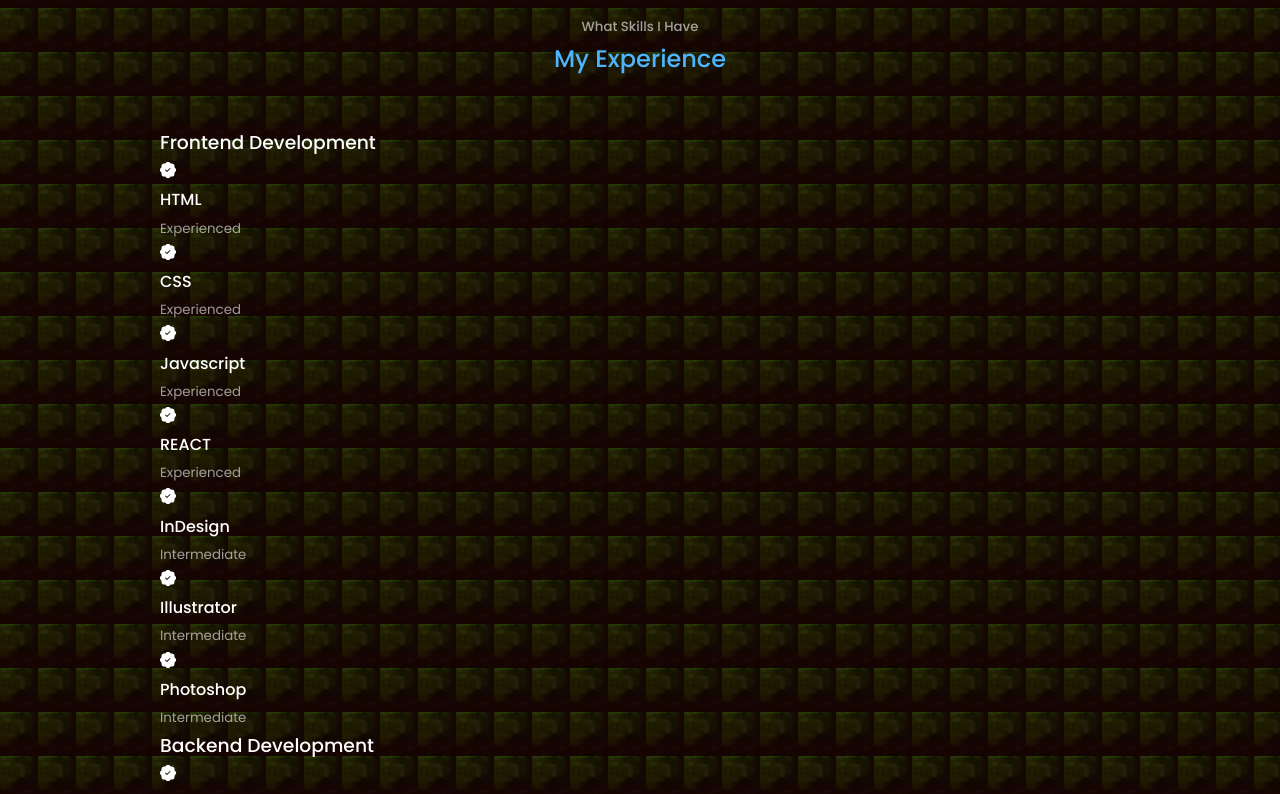
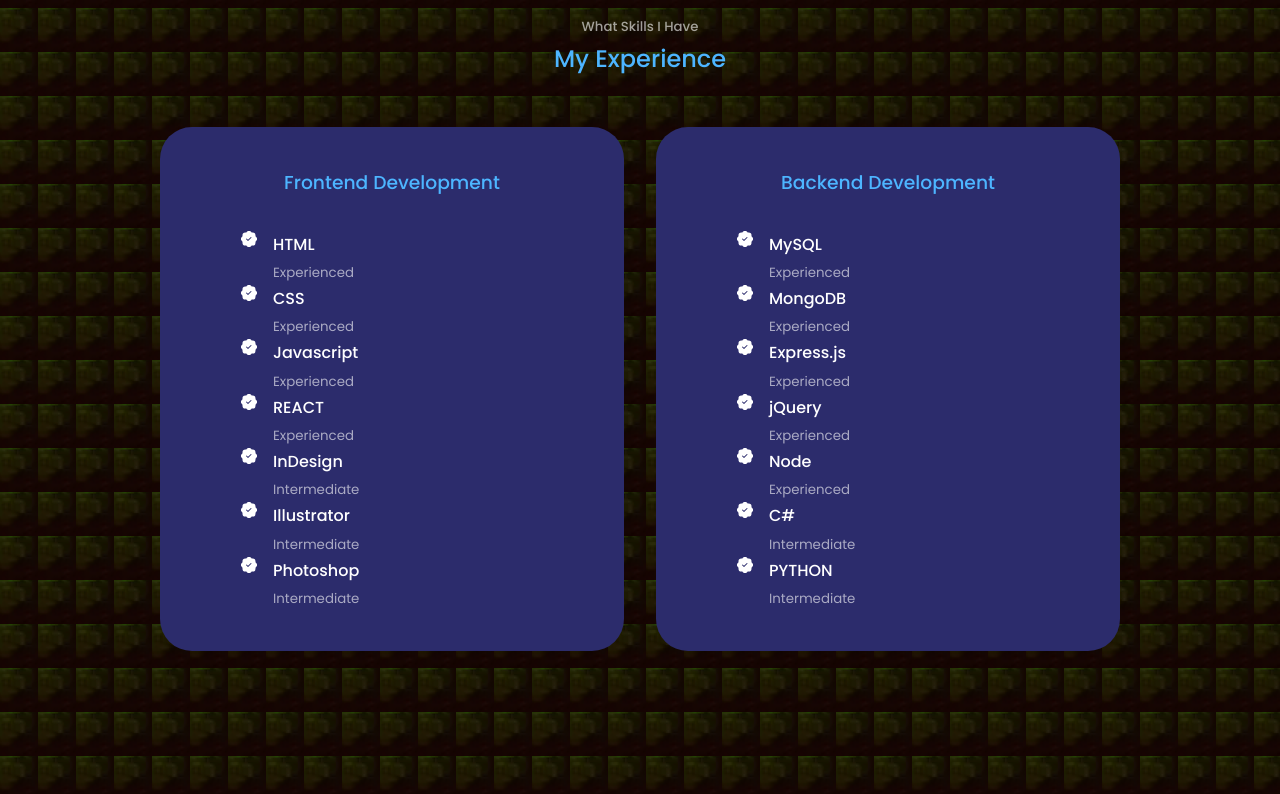
Before and after one commit to SarahLabrotLientz/react-portfolio, a React (Create React App) app: page / in a window 1280 px wide. Shown: the part 1840-2634 px from the top of the page. Built offline with nearby package versions, Linux system fonts and the light colour scheme.

Commit message:
experience section complete

```diff
--- a/src/components/experience/experience.css
+++ b/src/components/experience/experience.css
@@ -0,0 +1,36 @@
+.experience__container {
+    display: grid;
+    grid-template-columns: 1fr 1fr;
+    gap: 2rem;
+}
+
+.experience__container > div {
+    background: var(--color-bg-variant);
+    padding: 2.4rem 5rem;
+    border-radius: 2rem;
+    border: 1px solid transparent;
+    transition:
+}
+
+.experience__container > div:hover {
+    background: transparent;
+    border-color: var(--color-primary-variant);
+    cursor:default;
+}
+.experience__container > div h3 {
+    text-align: center;
+    margin-bottom: 2rem;
+    color: var(--color-primary);
+
+}
+ .experience__content {
+     display: grid;
+     grid-template-columns: 1fr 1fr;
+     row-gap: 2rem;
+
+ }
+
+ .experience__details {
+     display: flex;
+     gap: 1rem;
+ }
--- a/src/components/experience/experience.jsx
+++ b/src/components/experience/experience.jsx
@@ -14,45 +14,54 @@
         <div className="experience_content">
           <article className='experience__details'>
             <BsPatchCheckFill />
-            <h4>HTML</h4>
+            <div>
+              <h4>HTML</h4>
             <small className='text-light'>Experienced</small>
+            </div>
+            </article>
+
+
+
+            <article className='experience__details'>
+            <BsPatchCheckFill />
+            <div><h4>CSS</h4>
+            <small className='text-light'>Experienced</small></div>
             </article>
 
             <article className='experience__details'>
             <BsPatchCheckFill />
-            <h4>CSS</h4>
-            <small className='text-light'>Experienced</small>
+            <div><h4>Javascript</h4>
+            <small className='text-light'>Experienced</small></div>
+
             </article>
 
             <article className='experience__details'>
             <BsPatchCheckFill />
-            <h4>Javascript</h4>
+            <div>
+            <h4>REACT</h4>
             <small className='text-light'>Experienced</small>
+            </div>
             </article>
 
             <article className='experience__details'>
             <BsPatchCheckFill />
-            <h4>REACT</h4>
-            <small className='text-light'>Experienced</small>
+         <div>   <h4>InDesign</h4>
+            <small className='text-light'>Intermediate</small></div>
             </article>
 
             <article className='experience__details'>
             <BsPatchCheckFill />
-            <h4>InDesign</h4>
+          <div>
+          <h4>Illustrator</h4>
             <small className='text-light'>Intermediate</small>
-            </article>
-
-            <article className='experience__details'>
-            <BsPatchCheckFill />
-            <h4>Illustrator</h4>
-            <small className='text-light'>Intermediate</small>
+          </div>
             </article>
 
 
             <article className='experience__details'>
             <BsPatchCheckFill />
-            <h4>Photoshop</h4>
-            <small className='text-light'>Intermediate</small>
+            <div><h4>Photoshop</h4>
+            <small className='text-light'>Intermediate</small></div>
             </article>
         </div>
     </div>
@@ -63,44 +72,46 @@
         <div className="experience_content">
           <article className='experience__details'>
             <BsPatchCheckFill />
+            <div>
             <h4>MySQL</h4>
             <small className='text-light'>Experienced</small>
+            </div>
             </article>
 
             <article className='experience__details'>
             <BsPatchCheckFill />
-            <h4>MongoDB</h4>
-            <small className='text-light'>Experienced</small>
+          <div>  <h4>MongoDB</h4>
+            <small className='text-light'>Experienced</small></div>
             </article>
 
             <article className='experience__details'>
             <BsPatchCheckFill />
-            <h4>Express.js</h4>
-            <small className='text-light'>Experienced</small>
+            <div><h4>Express.js</h4>
+            <small className='text-light'>Experienced</small></div>
             </article>
 
             <article className='experience__details'>
             <BsPatchCheckFill />
-            <h4>jQuery</h4>
-            <small className='text-light'>Experienced</small>
+            <div><h4>jQuery</h4>
+            <small className='text-light'>Experienced</small></div>
             </article>
 
             <article className='experience__details'>
             <BsPatchCheckFill />
-            <h4>Node</h4>
-            <small className='text-light'>Experienced</small>
+          <div>  <h4>Node</h4>
+            <small className='text-light'>Experienced</small></div>
             </article>
 
             <article className='experience__details'>
             <BsPatchCheckFill />
-            <h4>C#</h4>
-            <small className='text-light'>Intermediate</small>
+            <div><h4>C#</h4>
+            <small className='text-light'>Intermediate</small></div>
             </article>
 
             <article className='experience__details'>
             <BsPatchCheckFill />
-            <h4>PYTHON</h4>
-            <small className='text-light'>Intermediate</small>
+           <div> <h4>PYTHON</h4>
+            <small className='text-light'>Intermediate</small></div>
             </article>
 
         </div>
```
